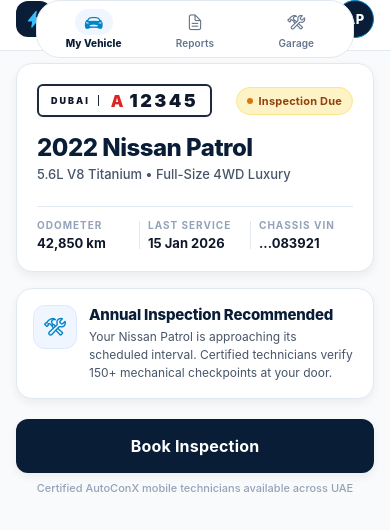
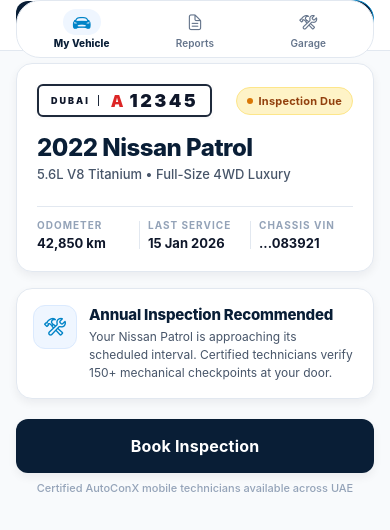
Before and after one commit to Anandpatel54/AUTOCONX, a React Native app: screen /MainTabs in a window 390 px wide. Shown: the top 530 px of the page. Built offline with nearby package versions, Linux system fonts and the light colour scheme.

Commit message:
style(navigation): elongate floating tab bar and minimize shadow

```diff
--- a/src/navigation/MainTabNavigator.tsx
+++ b/src/navigation/MainTabNavigator.tsx
@@ -147,8 +147,8 @@
       ios: 20,
       android: 12,
     }),
-    left: 36,
-    right: 36,
+    left: 16,
+    right: 16,
     alignItems: 'center',
   },
   floatingBar: {
@@ -158,19 +158,19 @@
     justifyContent: 'space-around',
     backgroundColor: '#FFFFFF',
     borderRadius: 24,
-    paddingHorizontal: 6,
+    paddingHorizontal: 8,
     paddingVertical: 3,
     borderWidth: 1,
     borderColor: '#E2E8F0',
     ...Platform.select({
       ios: {
         shadowColor: '#091E36',
-        shadowOffset: { width: 0, height: 3 },
-        shadowOpacity: 0.07,
-        shadowRadius: 8,
+        shadowOffset: { width: 0, height: 1 },
+        shadowOpacity: 0.03,
+        shadowRadius: 4,
       },
       android: {
-        elevation: 3,
+        elevation: 1,
       },
     }),
   },
```
